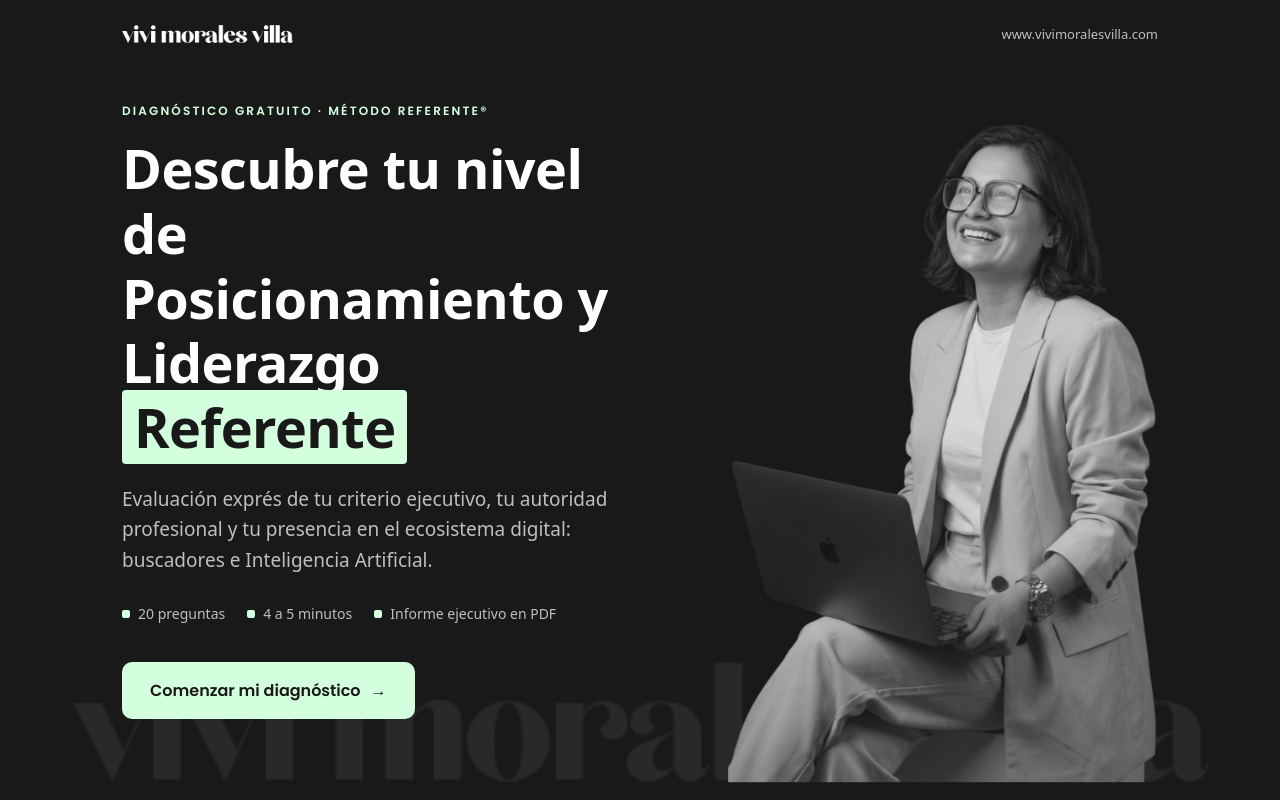
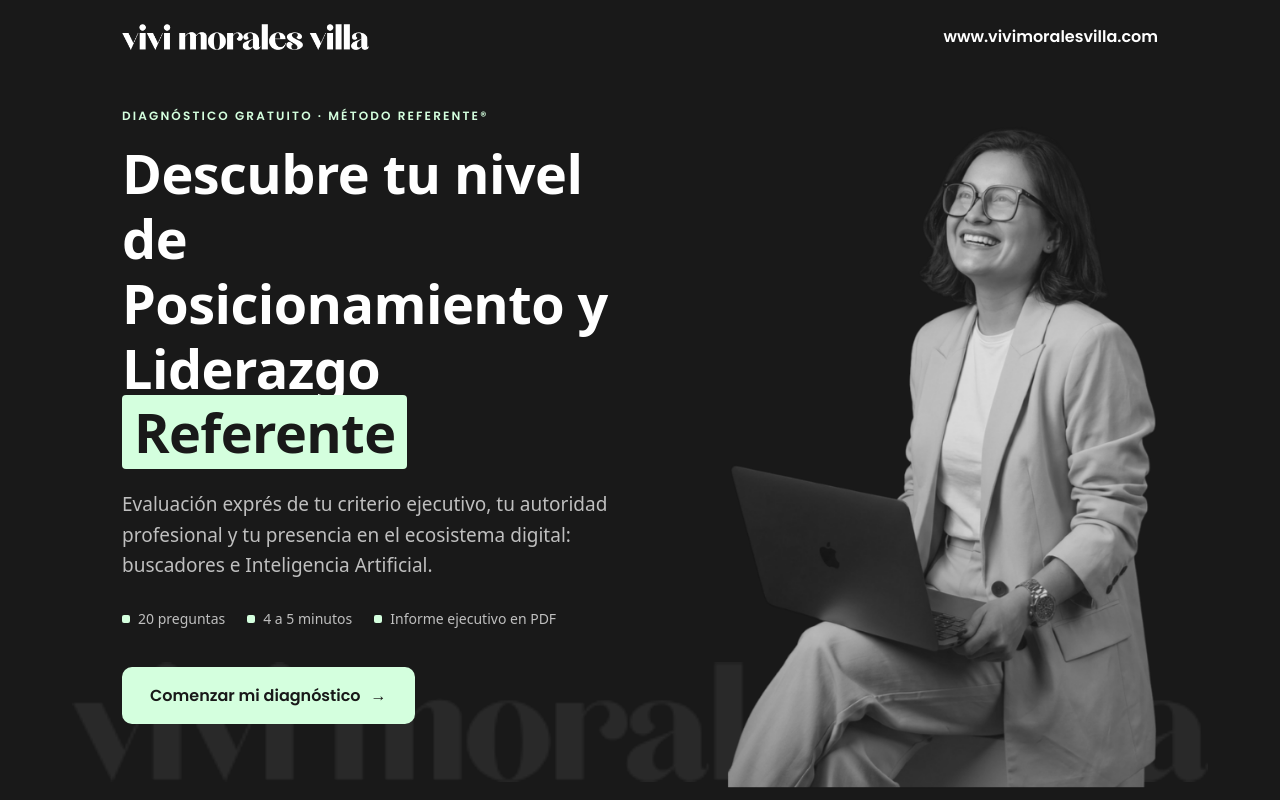
Before and after one commit to vivi-morales/testposicionamiento, a Next.js app: page / in a window 1280 px wide. Shown: the top 800 px of the page. Built offline with nearby package versions, Linux system fonts and the light colour scheme; a web font is replaced by a local one.

Commit message:
Encabezado de la landing con logo y URL más grandes
Co-Authored-By: Claude Opus 5.5 <noreply@anthropic.com>
Claude-Session: https://claude.ai/code/session_016wE6jvey6rz8rRZpkKC8Qa

```diff
--- a/src/app/globals.css
+++ b/src/app/globals.css
@@ -70,8 +70,9 @@ h3 { font-size: clamp(19px, 2.2vw, 22px); }
 
 /* Encabezado */
 .topbar { display: flex; align-items: center; justify-content: space-between; padding: 24px 0; gap: 16px; }
-.topbar .logo { height: 18px; width: auto; }
-.topbar .site { font-size: 13px; color: var(--texto-suave); text-decoration: none; }
+.topbar .logo { height: 26px; width: auto; }
+.topbar .site { font-size: 16px; font-weight: 600; color: var(--blanco); text-decoration: none; }
+.topbar .site:hover { color: var(--menta); }
 
 /* Hero */
 .hero { position: relative; height: 100svh; min-height: 620px; max-height: 960px; display: flex; flex-direction: column; overflow: hidden; }
@@ -237,6 +238,9 @@ h3 { font-size: clamp(19px, 2.2vw, 22px); }
   .about .about-photo { max-width: 240px; }
 }
 @media (max-width: 560px) {
+  .topbar .logo { height: 18px; }
+  .topbar .site { font-size: 13px; white-space: nowrap; }
+  .topbar .www { display: none; }
   .quads { grid-template-columns: 1fr; }
   .scale { grid-template-columns: 1fr 1fr; }
   .actions { flex-direction: column-reverse; align-items: stretch; }
--- a/src/components/Topbar.tsx
+++ b/src/components/Topbar.tsx
@@ -6,7 +6,8 @@ export default function Topbar() {
       {/* eslint-disable-next-line @next/next/no-img-element */}
       <img className="logo" src="/brand/logo-wordmark-blanco.png" alt="Vivi Morales Villa" width={446} height={47} />
       <a className="site" href={LINKS.sitio} target="_blank" rel="noopener">
-        {SITE_LABEL}
+        <span className="www">www.</span>
+        {SITE_LABEL.replace(/^www\./, "")}
       </a>
     </header>
   );
--- a/src/lib/config.ts
+++ b/src/lib/config.ts
@@ -13,7 +13,7 @@ export const LINKS = {
 /** Redes sociales de Vivi Morales Villa. */
 export const SOCIAL = {
   instagram: "https://www.instagram.com/vivimoralesvilla/",
-  linkedin: "https://www.linkedin.com/in/vivimoralesvilla/", // TODO: confirmar URL del perfil de LinkedIn
+  linkedin: "https://www.linkedin.com/in/vivimoralesvilla/",
 };
 
 export const SITE_LABEL = "www.vivimoralesvilla.com";
```
